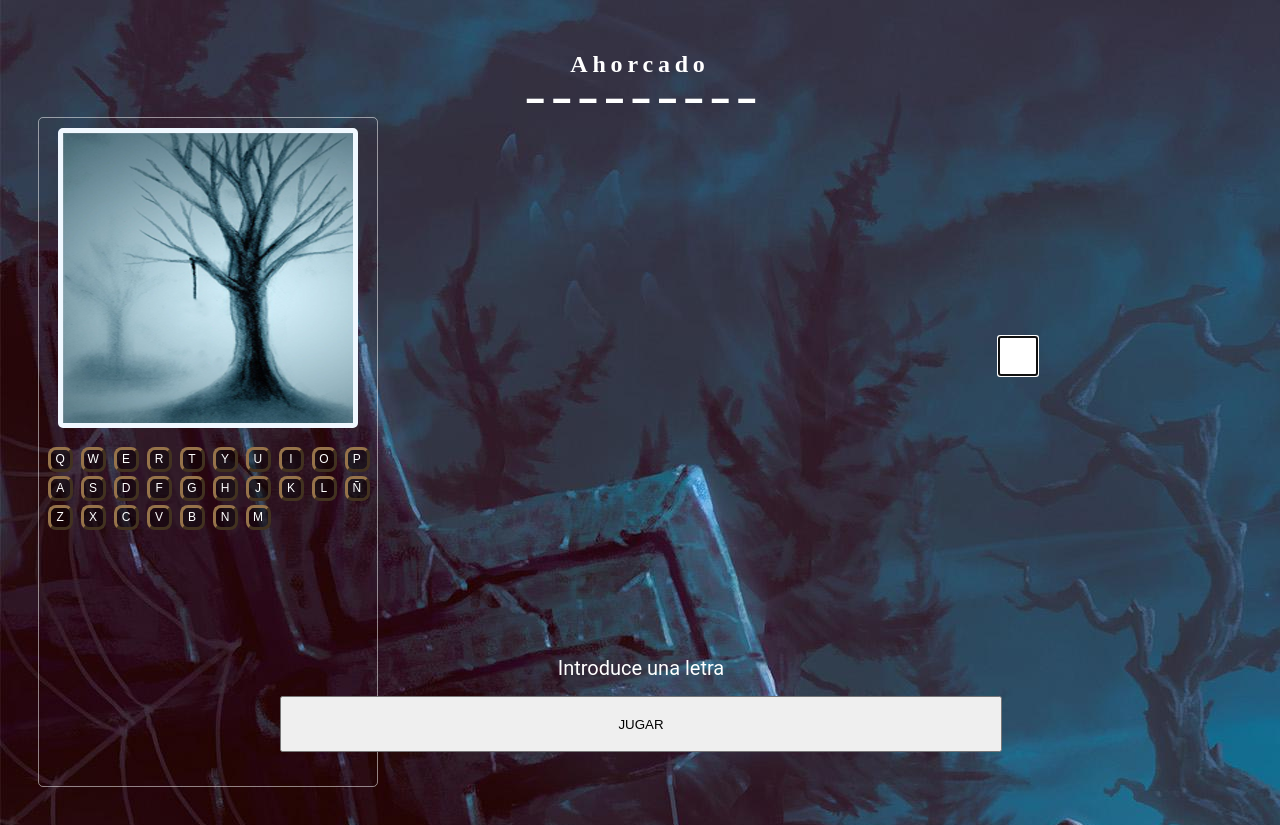
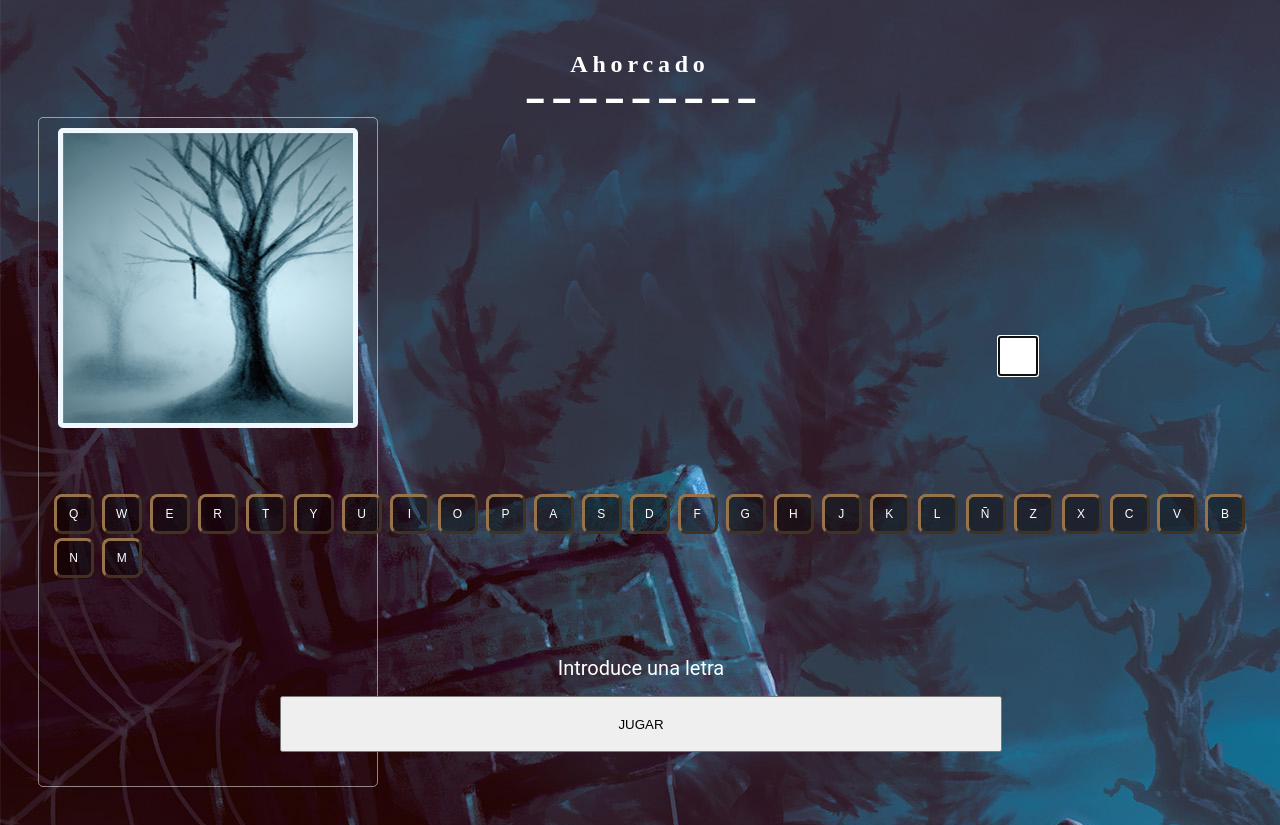
Before and after one commit to DSTAngelo/Project_two, a plain HTML site: page index.html in a window 1280 px wide. Drawn offline with nearby package versions, Linux system fonts and the light colour scheme; a web font is replaced by a local one.

Commit message:
AP3-MAY30

```diff
--- a/css/ahoracado.css
+++ b/css/ahoracado.css
@@ -190,8 +190,9 @@ header{
 
 /* TECLADO */
 #teclado {
+    position: absolute;
     margin-top: 5%;
-    margin-left: 2%;
+    margin-left: 1%;
     align-items: center;
 }
 
@@ -199,8 +200,8 @@ header{
     border: 3px outset #96734a;
     color: #FFF;
     font-size: 12px;
-    height: 25px;
-    width: 25px;
+    height: 40px;
+    width: 40px;
     background-color: rgba(0, 0, 0, 0.4);
     margin: 2px;
     text-align: center;
```
